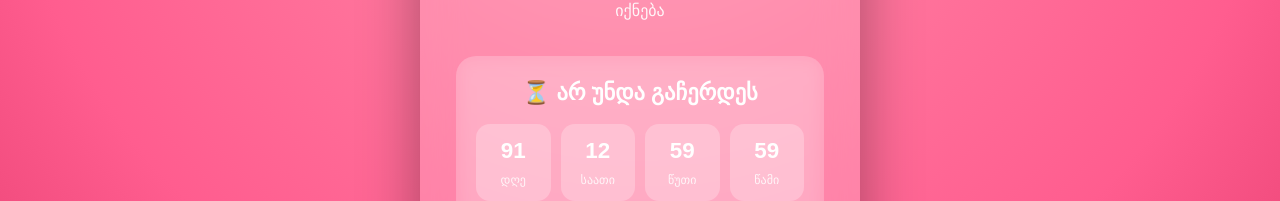
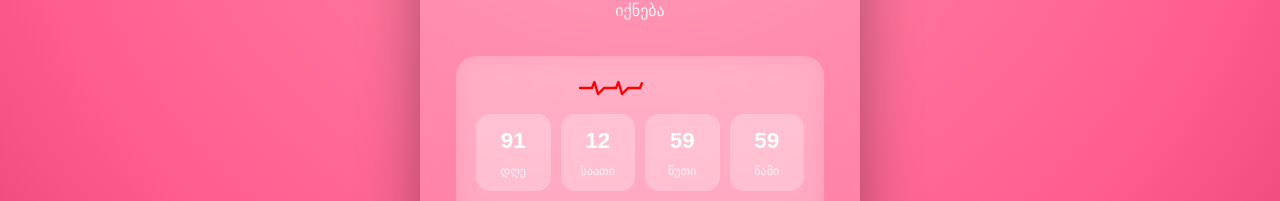
Before and after one commit to Vazha20/forlove, a Next.js app: page / in a window 1280 px wide. Both pictures are taken after a click on the button "გახსენი". Shown: the part 255-456 px from the top of the page. Built offline with nearby package versions, Linux system fonts and the light colour scheme.

Commit message:
დსადასდასდ

```diff
--- a/app/components/LovePage/LovePage.module.css
+++ b/app/components/LovePage/LovePage.module.css
@@ -219,3 +219,38 @@
   .photoOverlay { opacity: 1; }
   .timerGrid { grid-template-columns: repeat(2, 1fr); }
 }
+.ecgContainer {
+  display: flex;
+  align-items: center;
+  justify-content: center;
+  gap: 12px;
+  margin-bottom: 14px;
+}
+
+.ecgLine {
+  width: 120px;
+  height: 24px;
+  overflow: visible;
+}
+
+.ecgPolyline {
+  stroke-dasharray: 200;
+  stroke-dashoffset: 200;
+  animation: ecg 2s linear infinite;
+}
+
+.ecgText {
+  font-size: 1.2rem;
+  font-weight: 600;
+  color: #fff;
+}
+
+/* ECG line animation */
+@keyframes ecg {
+  0% {
+    stroke-dashoffset: 200;
+  }
+  100% {
+    stroke-dashoffset: 0;
+  }
+}
--- a/app/components/LovePage/LovePage.tsx
+++ b/app/components/LovePage/LovePage.tsx
@@ -68,7 +68,26 @@ export default function LovePage() {
           <>
             {/* TIMER */}
             <section className={styles.timer}>
-              <h2 className={styles.timerTitle}>⏳ არ უნდა გაჩერდეს</h2>
+    <div className={styles.ecgContainer}>
+  <svg
+    viewBox="0 0 100 20"
+    className={styles.ecgLine}
+    xmlns="http://www.w3.org/2000/svg"
+  >
+    <polyline
+      className={styles.ecgPolyline}
+      points="0,10 10,10 12,5 15,15 20,10 30,10 32,5 35,15 40,10 50,10 52,5 55,15 60,10 70,10 72,5 75,15 80,10 90,10 92,5 95,15 100,10"
+      fill="none"
+      stroke="red"
+      strokeWidth="2"
+      strokeLinecap="round"
+      strokeLinejoin="round"
+    />
+  </svg>
+
+</div>
+
+
 
               <div className={styles.timerGrid}>
                 <TimeBox label="დღე" value={time.days} />
```
